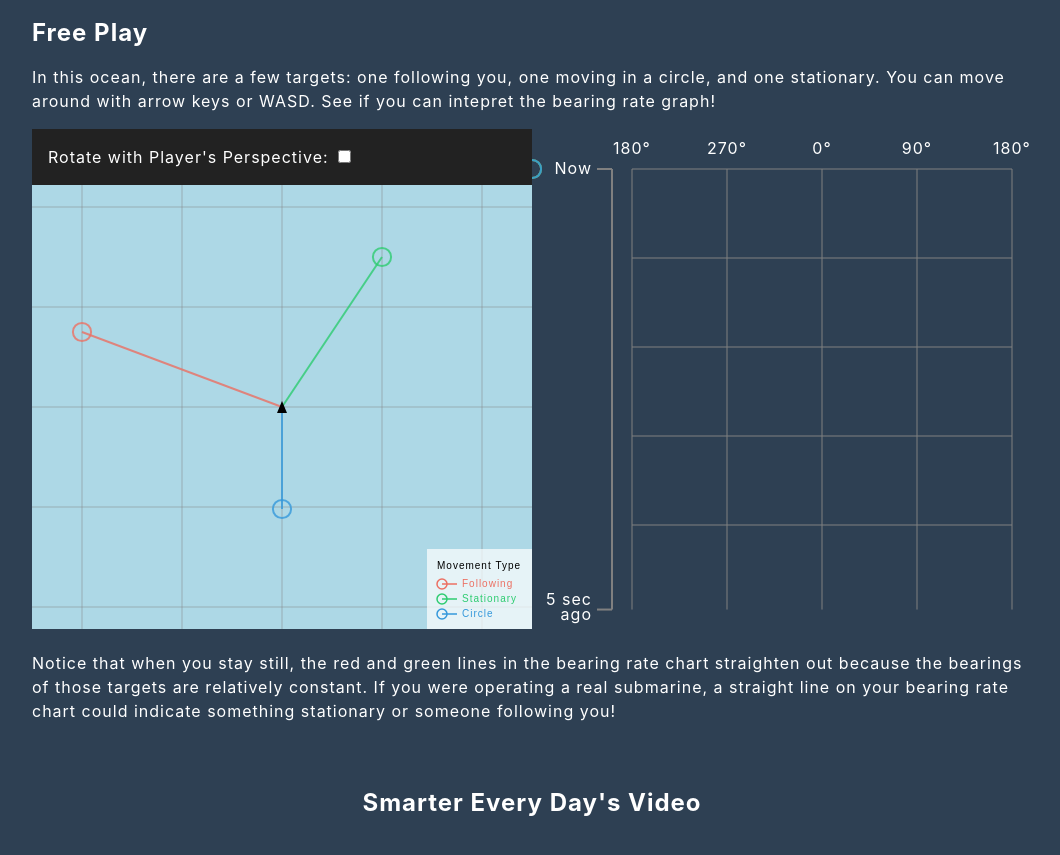
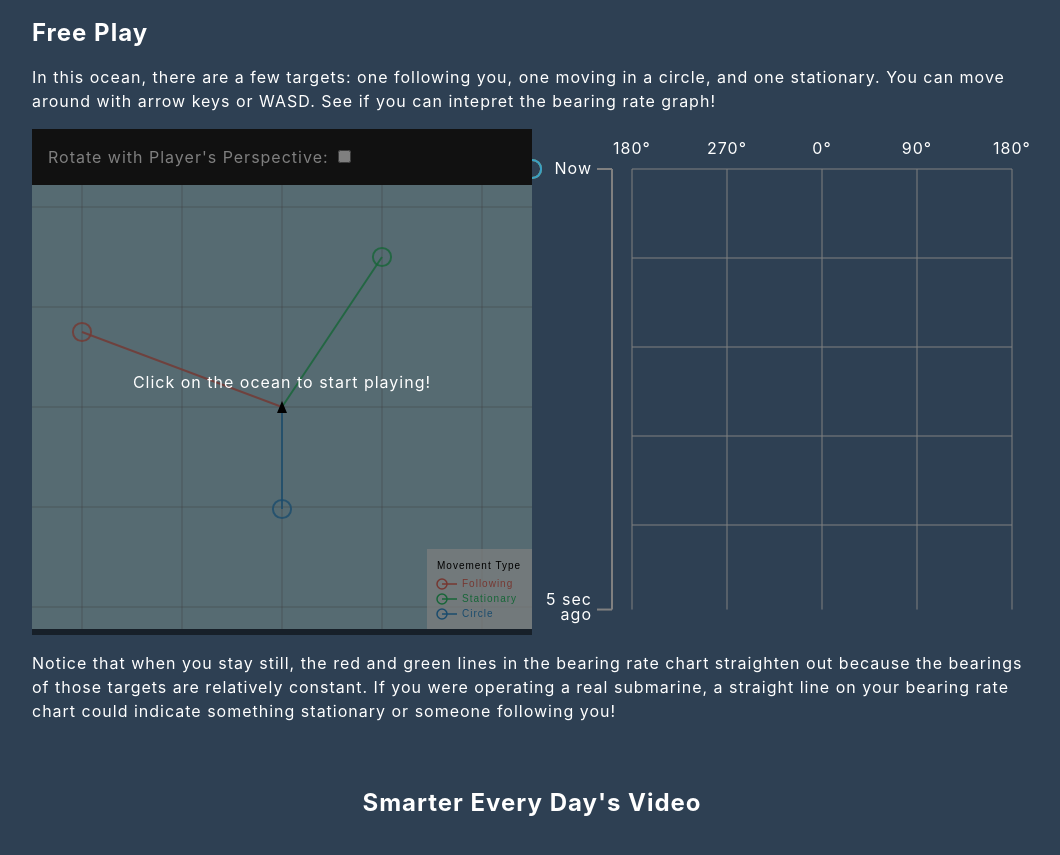
Before and after one commit to harryli0088/bearing-rate-graph, a Svelte app: page / in a window 1280 px wide. Shown: the part 2800-3655 px from the top of the page, without its empty margins (108-1168 px from the left). Built offline with nearby package versions, Linux system fonts and the light colour scheme; grey boxes are pictures that could not be loaded.

Commit message:
fixed focus

```diff
--- a/src/Components/Sandbox.svelte
+++ b/src/Components/Sandbox.svelte
@@ -119,13 +119,26 @@
     intervalCount++
 	}
 
+	let running = false
   let interval = -1
   const INTERVAL_TIME = 50
   function onFocus() {
-    interval = setInterval(run, INTERVAL_TIME)
+    if(running === false) { //if we are not running yet
+			interval = setInterval(run, INTERVAL_TIME)
+			running = true
+		}
   }
-  function onBlur() {
-    clearInterval(interval)
+  function onBlur(e) {
+		//if the user triggered an event inside the container
+		//ie the canvas control bar
+		if(e.currentTarget.contains(e.relatedTarget)) {
+			e.currentTarget.focus() //refocus on the container
+    }
+		else {
+			//else stop running
+			clearInterval(interval)
+			running = false
+		}
   }
 
 	onDestroy(() => {
@@ -136,6 +149,7 @@
 <main>
   <Row>
     <div
+			id="oceanContainer"
       on:blur={onBlur}
       on:focus={onFocus}
       on:keydown={onKeyDown}
@@ -147,6 +161,12 @@
         {otherActors}
         {player}
       />
+
+			{#if running === false}
+				<div id="oceanModal">
+					<div>Click on the ocean to start playing!</div>
+				</div>
+			{/if}
     </div>
 
 		<BearingRateGraph
@@ -160,5 +180,21 @@
 </main>
 
 <style>
+	#oceanContainer {
+		position: relative;
+		outline: none;
+	}
 
+	#oceanModal {
+		position: absolute;
+		background: rgba(0,0,0,0.5);
+		top: 0;
+		bottom: 0;
+		left: 0;
+		right: 0;
+		display: flex;
+		justify-content: center;
+		align-items: center;
+		padding: 1em;
+	}
 </style>
```
